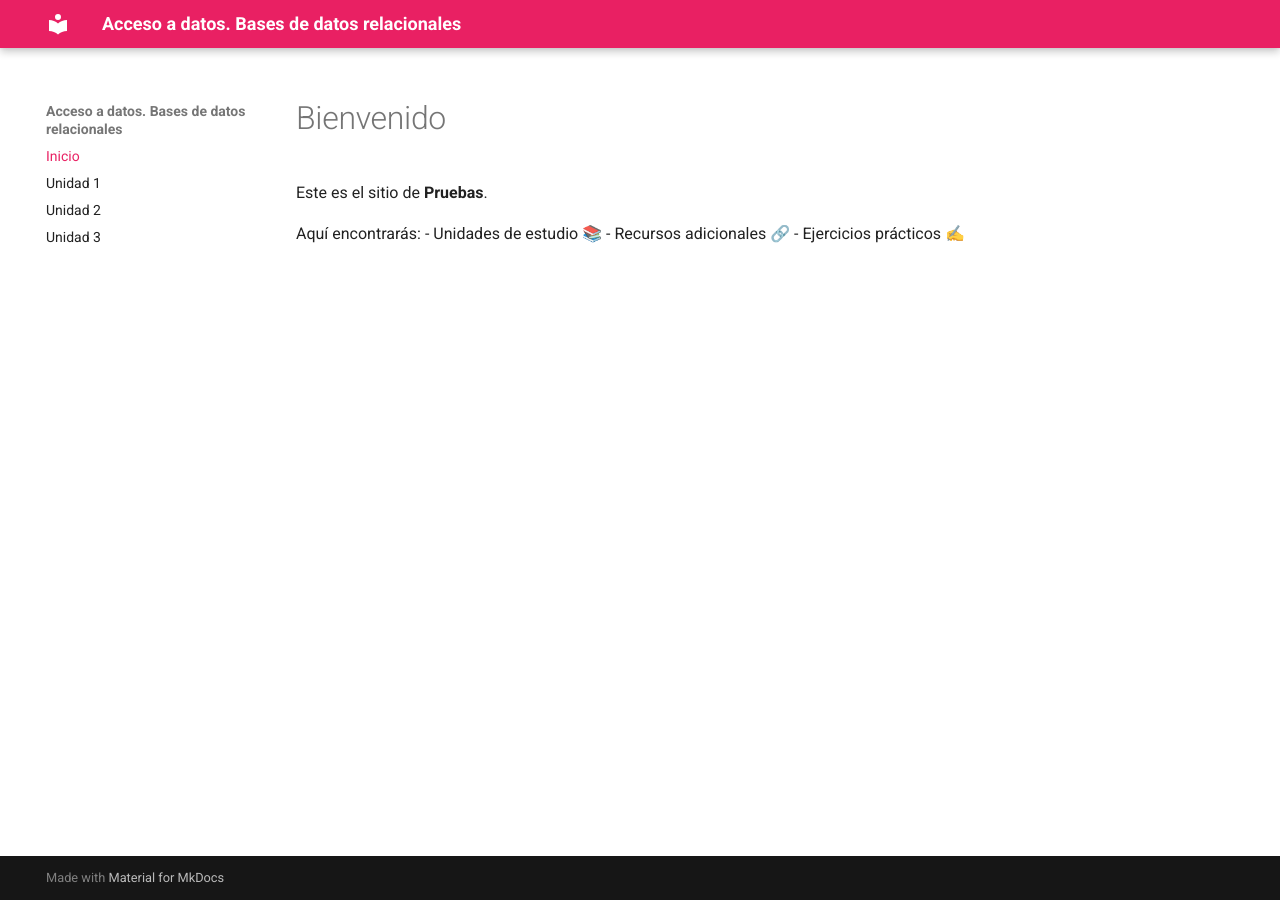
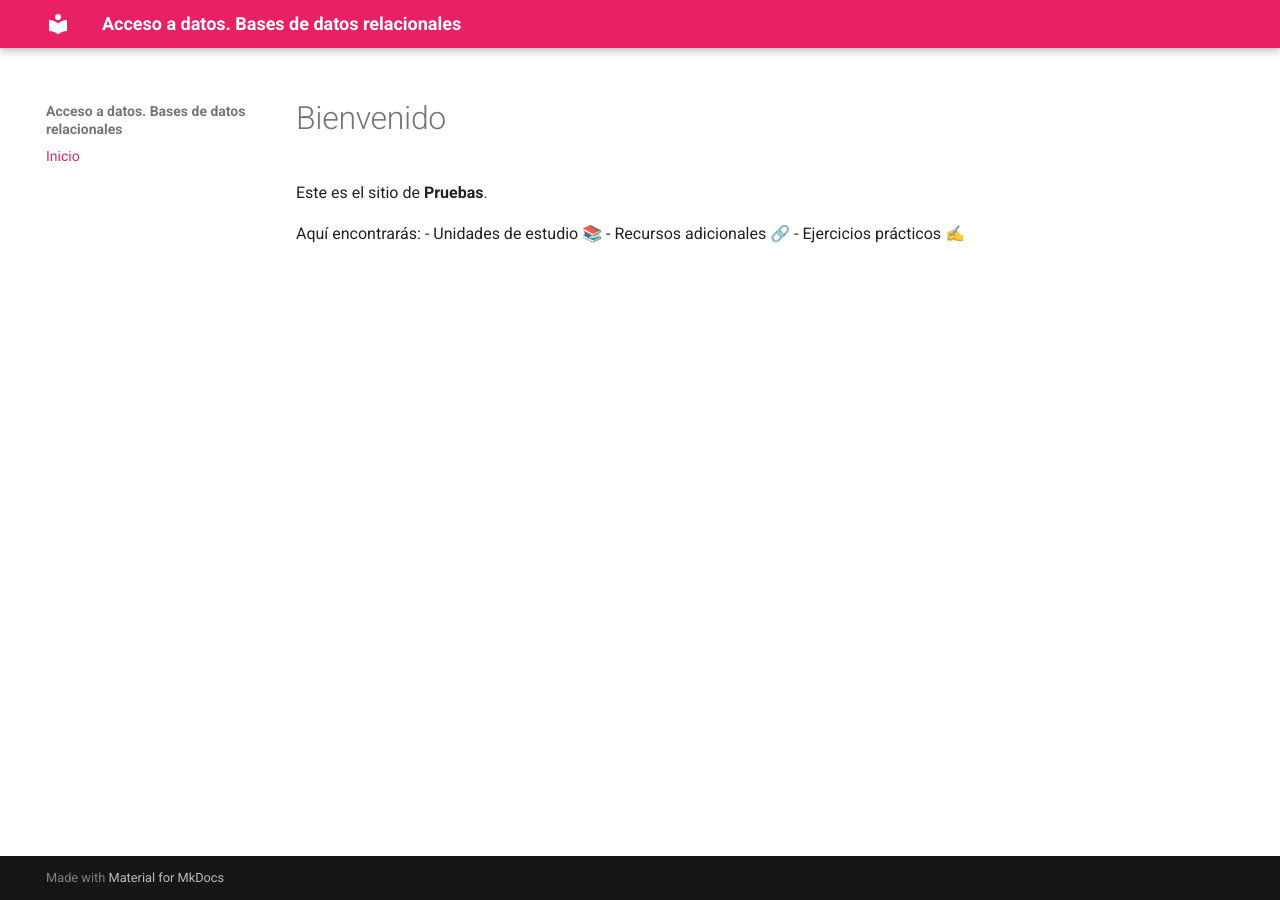
Before and after one commit to bpaterna/AD_BD_REL, an MkDocs documentation site: the page built from docs/index.md, in a window 1280 px wide. Built offline with MkDocs 1.6.1 and Material for MkDocs 9.7.7, drawn with Linux system fonts in a browser that asks for light colours.

Commit message:
Update mkdocs.yml

```diff
--- a/mkdocs.yml
+++ b/mkdocs.yml
@@ -15,9 +15,6 @@ theme:
     - content.tabs.link
 nav:
   - Inicio: index.md
-  - Unidad 1: unidad1.md
-  - Unidad 2: unidad2.md
-  - Unidad 3: unidad3.md
 markdown_extensions:
   - admonition
   - footnotes
```
